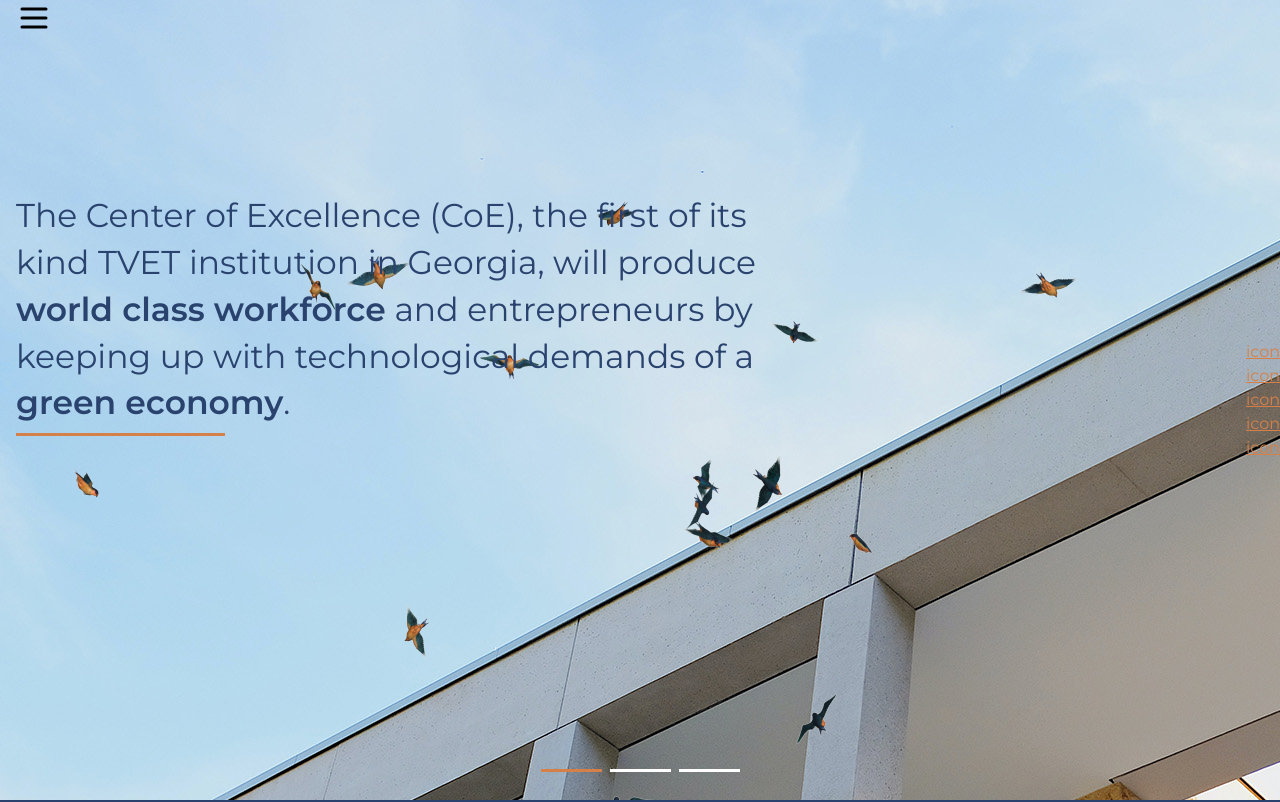
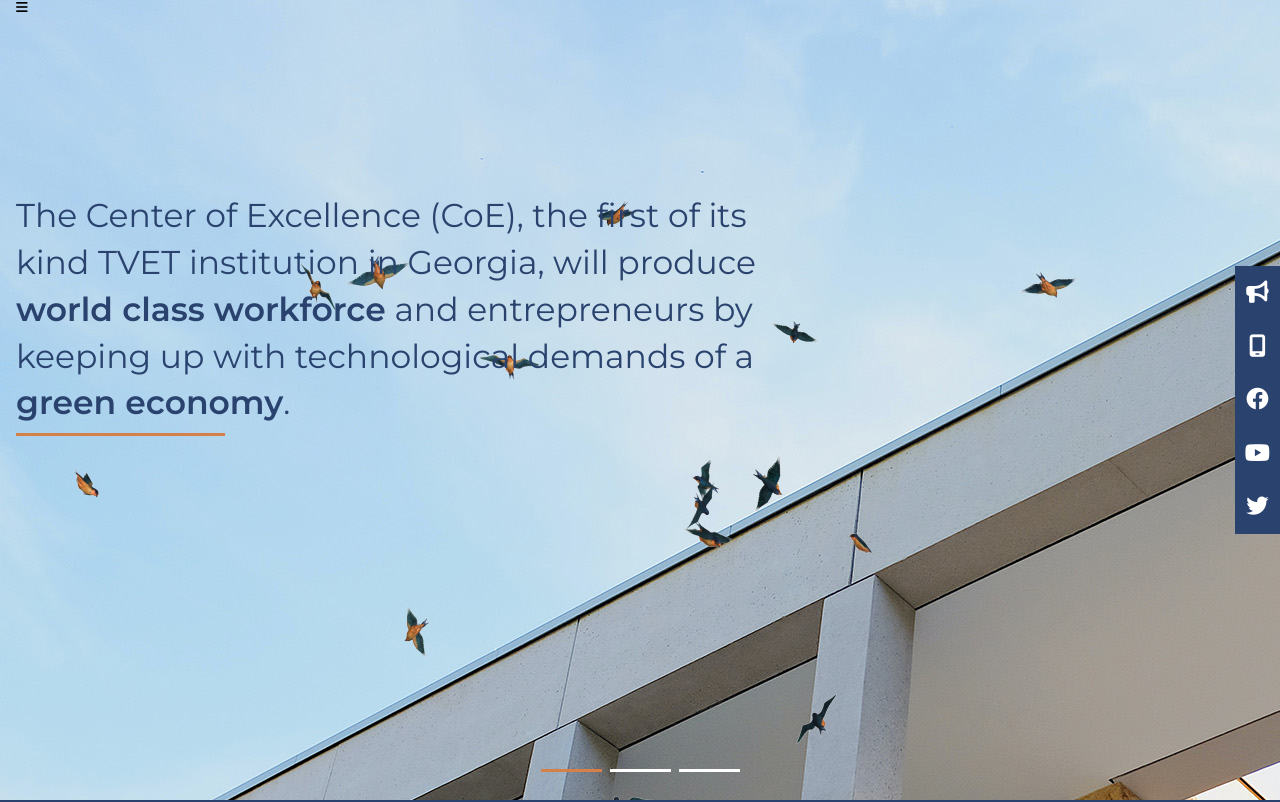
Before and after one commit to khimsh/coe-front, a plain HTML site: page index.html in a window 1280 px wide. Shown: the top 802 px of the page. Drawn offline with Linux system fonts and the light colour scheme.

Commit message:
added icons

```diff
--- a/assets/scss/_global.scss
+++ b/assets/scss/_global.scss
@@ -389,6 +389,18 @@ a {
         address {
             font-style: normal;
 
+            li {
+                display: flex;
+                align-items: baseline;
+                gap: 13px;
+
+                i {
+                    line-height: 1;
+                    font-size: 1.6rem;
+                    color: #d68049;
+                }
+            }
+
             a {
                 font-size: var(--fz-p, 16px);
                 text-align: justify;
@@ -399,6 +411,21 @@ a {
             small {
                 font-size: var(--fz-small, 14px);
                 color: #2a436e;
+            }
+        }
+    }
+
+    &__social {
+        align-items: center;
+
+        a {
+            font-size: 2rem;
+            color: #2a436e;
+            transition: color 150ms ease-in-out;
+
+            &:hover,
+            &:focus {
+                color: #d68049;
             }
         }
     }
@@ -422,6 +449,26 @@ a {
     right: 0;
     top: 50%;
     transform: translateY(-50%);
+    z-index: 10000000000;
+
+    display: flex;
+    flex-direction: column;
+    align-items: center;
+    gap: 20px;
+    align-items: center;
+    background-color: #2a436e;
+    padding: 10px;
+
+    a {
+        color: #fff;
+        font-size: 1.4rem;
+        transition: color 150ms ease-in-out;
+
+        &:hover,
+        &:focus {
+            color: #d68049;
+        }
+    }
 }
 
 .about-team {
--- a/index.html
+++ b/index.html
@@ -10,6 +10,15 @@
         <link rel="preconnect" href="https://fonts.googleapis.com" />
         <link rel="preconnect" href="https://fonts.gstatic.com" crossorigin />
         <link href="https://fonts.googleapis.com/css2?family=Montserrat:wght@200;300;400;600&display=swap" rel="stylesheet" />
+
+        <!-- Font Awesome -->
+        <link
+            rel="stylesheet"
+            href="https://cdnjs.cloudflare.com/ajax/libs/font-awesome/6.1.1/css/all.min.css"
+            integrity="sha512-KfkfwYDsLkIlwQp6LFnl8zNdLGxu9YAA1QvwINks4PhcElQSvqcyVLLD9aMhXd13uQjoXtEKNosOWaZqXgel0g=="
+            crossorigin="anonymous"
+            referrerpolicy="no-referrer"
+        />
 
         <!-- CSS -->
         <link rel="stylesheet" href="assets/css/swiper-bundle.min.css" />
@@ -40,16 +49,7 @@
                 </nav>
 
                 <button type="button" class="site-header__btn" aria-label="toggle navigation">
-                    <svg
-                        xmlns="http://www.w3.org/2000/svg"
-                        class="h-6 w-6"
-                        fill="none"
-                        viewBox="0 0 24 24"
-                        stroke="currentColor"
-                        stroke-width="2"
-                    >
-                        <path stroke-linecap="round" stroke-linejoin="round" d="M4 6h16M4 12h16M4 18h16" />
-                    </svg>
+                    <i class="fa-solid fa-bars"></i>
                 </button>
             </div>
         </header>
@@ -402,20 +402,23 @@
                             <address class="text-flow" style="--clr: #2a436e">
                                 <ul>
                                     <li>
-                                        <span class="icon"></span>
+                                        <i class="fa-solid fa-location-dot"></i>
+
                                         <div>
                                             <p>Dimitri Uznadze 52</p>
                                             <small>Tbilisi, 0102, Georgia</small>
                                         </div>
                                     </li>
                                     <li>
-                                        <span class="icon"></span>
+                                        <i class="fa-solid fa-phone"></i>
+
                                         <div>
                                             <a href="tel:+995322200220">+ 995 (322) 200 220</a>
                                         </div>
                                     </li>
                                     <li>
-                                        <span class="icon"></span>
+                                        <i class="fa-regular fa-envelope"></i>
+
                                         <div>
                                             <a href="mailto:pem@pem-consult.de">pem@pem-consult.de</a>
                                         </div>
@@ -423,15 +426,21 @@
                                 </ul>
                             </address>
 
-                            <ul>
+                            <ul class="contact__social">
                                 <li>
-                                    <a href="http://" target="_blank" rel="noopener noreferrer">icon</a>
+                                    <a href="http://" target="_blank" rel="noopener noreferrer">
+                                        <i class="fa-brands fa-facebook"></i>
+                                    </a>
                                 </li>
                                 <li>
-                                    <a href="http://" target="_blank" rel="noopener noreferrer">icon</a>
+                                    <a href="http://" target="_blank" rel="noopener noreferrer">
+                                        <i class="fa-brands fa-youtube"></i>
+                                    </a>
                                 </li>
                                 <li>
-                                    <a href="http://" target="_blank" rel="noopener noreferrer">icon</a>
+                                    <a href="http://" target="_blank" rel="noopener noreferrer">
+                                        <i class="fa-brands fa-twitter"></i>
+                                    </a>
                                 </li>
                             </ul>
                         </div>
@@ -448,19 +457,29 @@
 
         <ul class="social-menu">
             <li>
-                <a href="http://" target="_blank" rel="noopener noreferrer">icon</a>
+                <a href="http://" target="_blank" rel="noopener noreferrer">
+                    <i class="fa-solid fa-bullhorn"></i>
+                </a>
             </li>
             <li>
-                <a href="http://" target="_blank" rel="noopener noreferrer">icon</a>
+                <a href="http://" target="_blank" rel="noopener noreferrer">
+                    <i class="fa-solid fa-mobile-screen"></i>
+                </a>
             </li>
             <li>
-                <a href="http://" target="_blank" rel="noopener noreferrer">icon</a>
+                <a href="http://" target="_blank" rel="noopener noreferrer">
+                    <i class="fa-brands fa-facebook"></i>
+                </a>
             </li>
             <li>
-                <a href="http://" target="_blank" rel="noopener noreferrer">icon</a>
+                <a href="http://" target="_blank" rel="noopener noreferrer">
+                    <i class="fa-brands fa-youtube"></i>
+                </a>
             </li>
             <li>
-                <a href="http://" target="_blank" rel="noopener noreferrer">icon</a>
+                <a href="http://" target="_blank" rel="noopener noreferrer">
+                    <i class="fa-brands fa-twitter"></i>
+                </a>
             </li>
         </ul>
     </body>
```
Also changed, not shown: assets/css/main.css, 1 other file.
